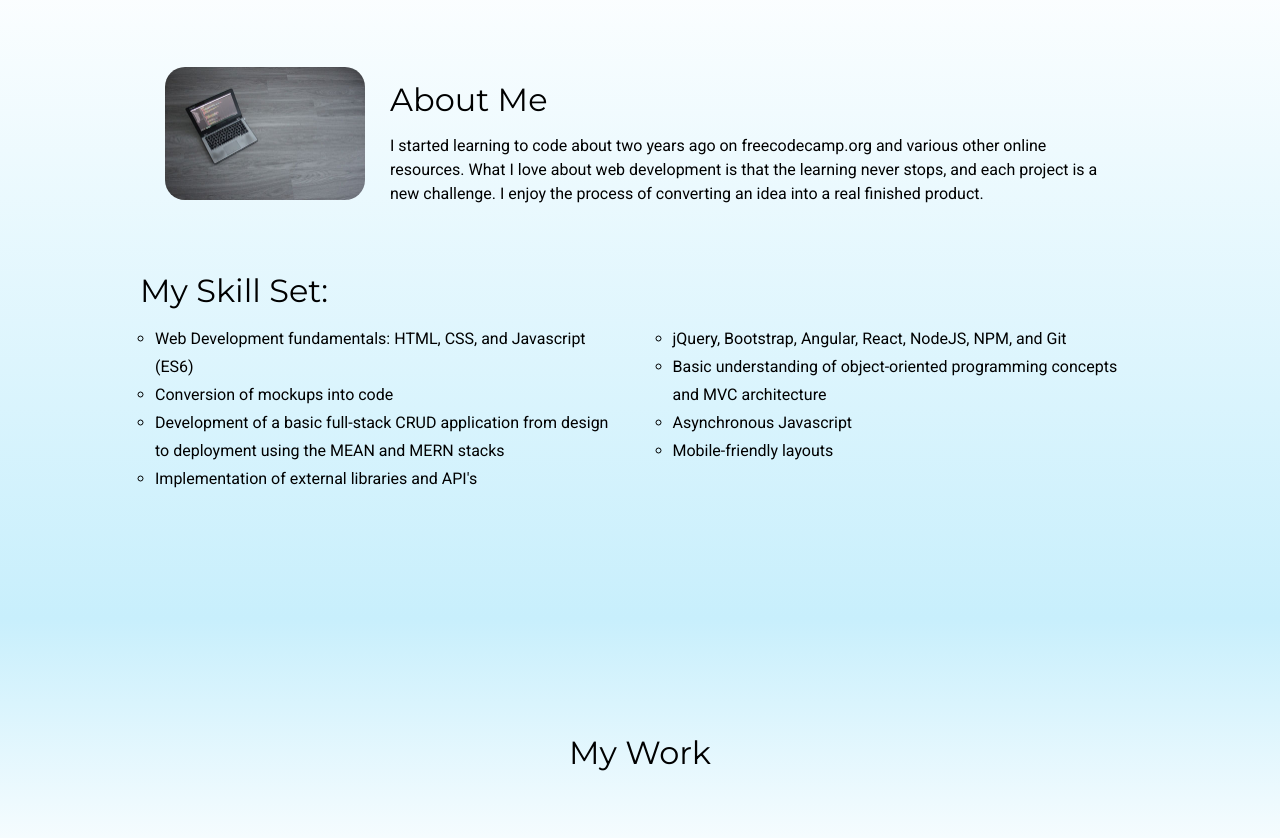
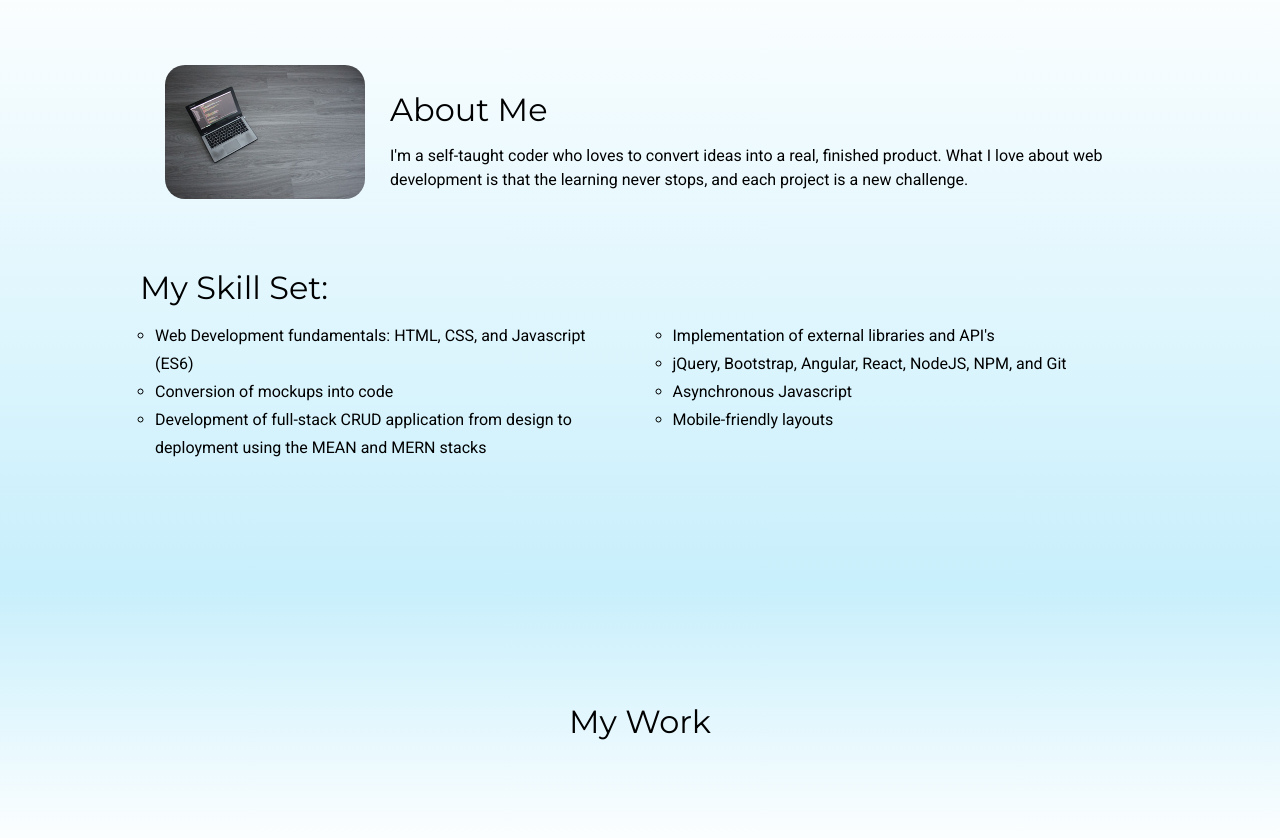
Before and after one commit to hwrdleung/portfolio, a plain HTML site: page index.html in a window 1280 px wide. Shown: the part 960-1798 px from the top of the page. Drawn offline with Linux system fonts and the light colour scheme; a script that the page names is missing.

Commit message:
Updated about me

```diff
--- a/index.html
+++ b/index.html
@@ -69,9 +69,7 @@
 
             <div id="about-me-text">
                 <h2>About Me</h2>
-                <p>I started learning to code about two years ago on freecodecamp.org and various other online
-                    resources. What I love about web development is that the learning never stops, and each project is a
-                    new challenge. I enjoy the process of converting an idea into a real finished product.</p>
+                <p>I'm a self-taught coder who loves to convert ideas into a real, finished product. What I love about web development is that the learning never stops, and each project is a new challenge.</p>
             </div>
         </div>
 
@@ -81,11 +79,10 @@
             <ul>
                 <li>Web Development fundamentals: HTML, CSS, and Javascript (ES6)</li>
                 <li>Conversion of mockups into code</li>
-                <li>Development of a basic full-stack CRUD application from design to deployment using the MEAN and MERN stacks
+                <li>Development of full-stack CRUD application from design to deployment using the MEAN and MERN stacks
                 </li>
                 <li>Implementation of external libraries and API's</li>
                 <li>jQuery, Bootstrap, Angular, React, NodeJS, NPM, and Git</li>
-                <li>Basic understanding of object-oriented programming concepts and MVC architecture</li>
                 <li>Asynchronous Javascript</li>
                 <li>Mobile-friendly layouts</li>
             </ul>
```
